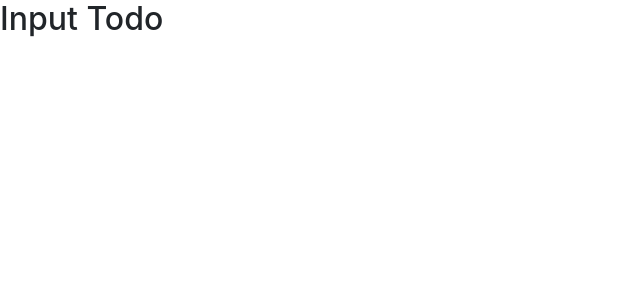
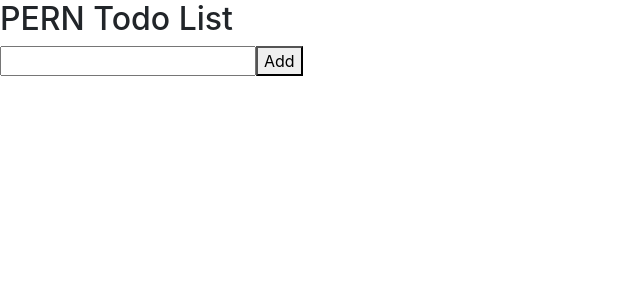
Before and after one commit to Asilo5/pern-todo-ui, a React (Create React App) app: page / in a window 1280 px wide. Shown: the top 300 px of the page, without its empty margins (0-640 px from the left). Built offline with nearby package versions, Linux system fonts and the light colour scheme.

Commit message:
Add form and change title in InputTodos

```diff
--- a/src/Components/InputTodo.js
+++ b/src/Components/InputTodo.js
@@ -2,7 +2,13 @@ import React from 'react';
 
 const InputTodo = () => {
     return (
-        <h2>Input Todo</h2>
+        <section>
+            <h2>PERN Todo List</h2>
+            <form>
+                <input type='text' />
+                <button>Add</button>
+            </form>
+        </section>
     )
 }
 
```
